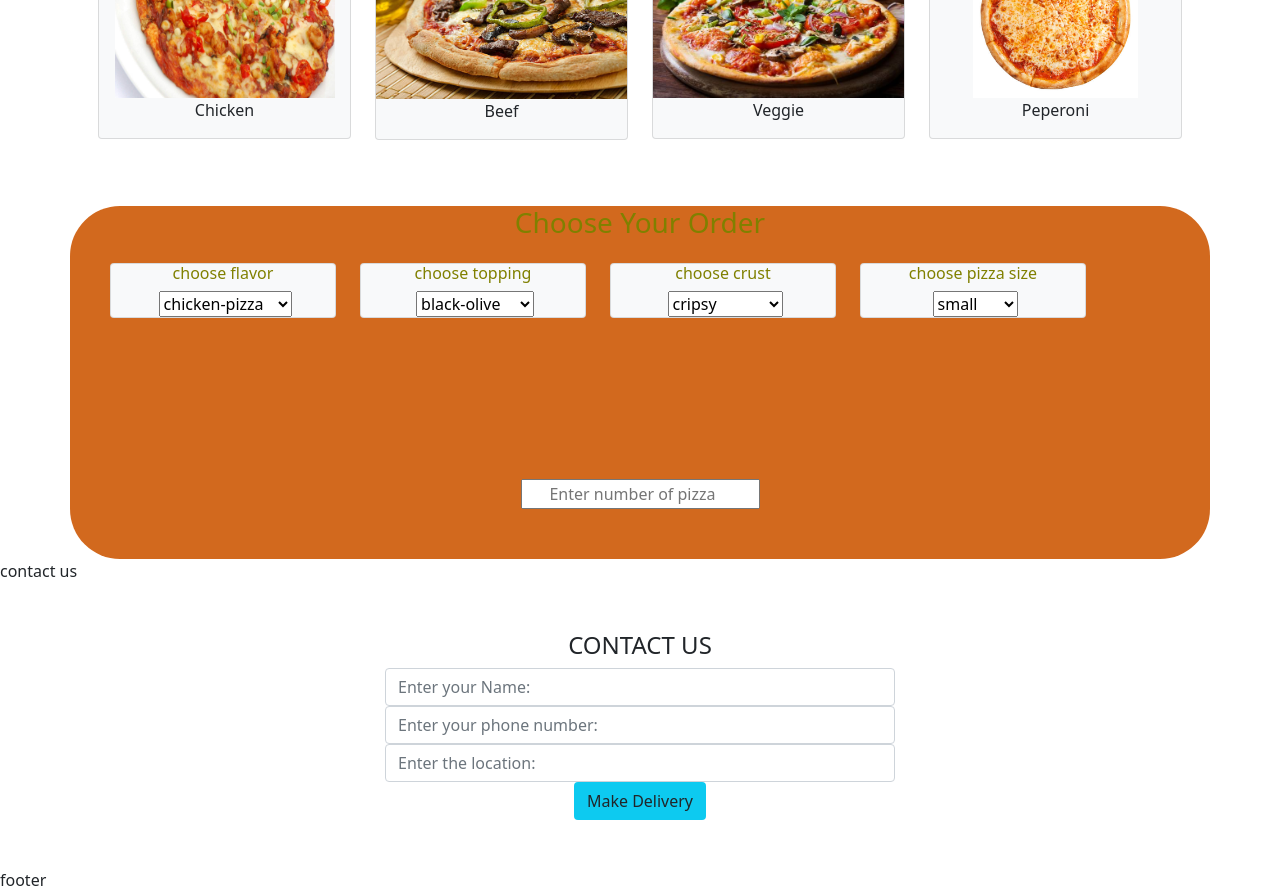
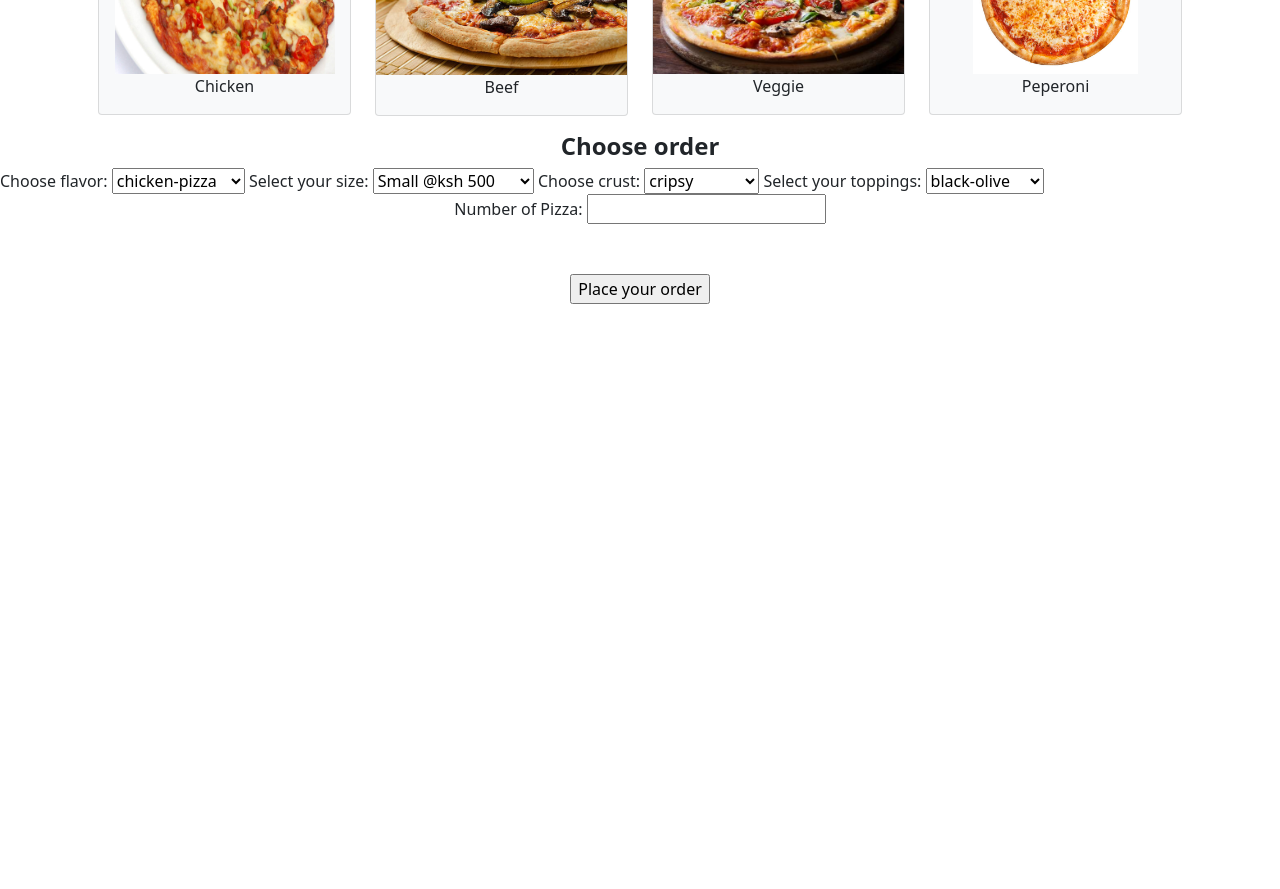
Before and after one commit to Bernard2030/pizza_choice, a plain HTML site: page index.html in a window 1280 px wide. Shown: the part 650-1539 px from the top of the page. After the commit the page ends 954 px from the top, so only its background shows below. Drawn offline with nearby package versions, Linux system fonts and the light colour scheme.

Commit message:
modify index.html

```diff
--- a/index.html
+++ b/index.html
@@ -36,8 +36,8 @@
           <div class="collapse navbar-collapse" id="main_nav">
             <ul class="navbar-nav ms-auto">
                 <li class="nav-item"><a class="nav-link" href="#"> <strong>Home</strong> </a></li>
-                <li class="nav-item"><a class="nav-link" href="#"> <strong>Menu </strong> </a></li>
-            <li class="nav-item"><a class="nav-link" href="#"><strong> Contact</strong> </a></li>
+                <li class="nav-item"><a class="nav-link" href="#"> <strong>Pizza </strong> </a></li>
+            <li class="nav-item"><a class="nav-link" href="#"><strong>Menu</strong> </a></li>
             </ul>
           </div> <!-- navbar-collapse.// -->
          </div> <!-- container-fluid.// -->
@@ -51,46 +51,46 @@
         </div>
 
     </section>
-     PIZZAS AVAILABLE
-    <section id="menu">
+     <!-- PIZZAS AVAILABLE  -->
+    <section id="pizza">
         <div class="container">
             <h3 class="text-center">Pizzas Available</h3>
             <div class="row g-4 p-3">
-                <div class="  col-md-6 col-lg-3">
+                <div class="port1  col-md-6 col-lg-3">
                     <div class="card bg-light">
                         <div class="cbdy text-center">
                             <img src="./img/chickenpizza.jpeg" class=" chicken img-fluid" alt="">
-                            <div class="portf1">
+                            <div class="add1">
                                 <p>Chicken</p>
                             </div>
                         </div>
                     </div>
                 </div>
-                 <div class=" beef col-md-6 col-lg-3">
+                 <div class="port2  col-md-6 col-lg-3">
                     <div class="card bg-light">
                         <div class="cbdy text-center">
                             <img src="./img/beefpizza.jpg" class="img-fluid" alt="">
-                            <div class="portf2">
+                            <div class="add2">
                                 <p>Beef</p>
                             </div>
                         </div>
                     </div>
                 </div>
-                 <div class=" veggie col-md-6 col-lg-3">
+                 <div class="port3 col-md-6 col-lg-3">
                     <div class="card bg-light">
                         <div class="cbdy text-center">
                             <img src="./img/veggiepizza.jpg" class="img-fluid" alt="">
-                            <div class="portf3">
+                            <div class="add3">
                                 <p>Veggie</p>
                             </div>
                         </div>
                     </div>
                 </div>
-                 <div class="  col-md-6 col-lg-3">
+                 <div class="port4  col-md-6 col-lg-3">
                     <div class="card bg-light">
                         <div class="cbdy text-center">
                             <img src="./img/peperonipizza.jpg" class=" peperoni img-fluid" alt="">
-                            <div class="portf4">
+                            <div class="add4">
                                 <p>Peperoni</p>
                             </div>
                         </div>
@@ -99,122 +99,62 @@
             </div>
         </div>
     </section>
-
-     <section class="pizzaSection " id="menu1" >
-        <div class=" order container text-center">
-            <h3 class="text-center">Choose Your Order</h3>
-        <div class="container">
-            <div class="row g-4 p-3">
-                <div class=" choosePizza col-md-6 col-lg-3">
-                    <div class="card bg-light">
-                        <div class="cbdy text-center">
-                            <h6>choose flavor</h6>
-                            <form action="" id="newForm">
-                                <label for="Choose pizza"></label>
-                                <select name="" id="choose">
-                                    <option label="chicken-pizza" value="1250" name="chickenPizza">chicken pizza</option>
-                                    <option label="meat-pizza" value="1200" name="MeatPizza">Meat pizza</option>
-                                    <option label="veggie-pizza" value="1100" name="VeggiePizza">Veggie pizza</option>
-                                    <option label="peperoni-pizza" value="1000" name="peperoniPizza">peperoni pizza</option>
-                                </select>
+    <!-- choose order -->
+    <section id="menu">
+        <h4 class="text-center"><strong>Choose order</strong></h4>
+       <div class="all">
+        <form class="start" id="begin">
+            <fieldset>
+              <label>Choose flavor:</label>
+              <select id="flavor" class="flavours" required>
+                <option label="chicken-pizza" value="1250" name="chickenPizza">chicken pizza @ 1250</option>
+                                <option label="meat-pizza" value="1200" name="MeatPizza">Meat pizza @ 1200</option>
+                                <option label="veggie-pizza" value="1100" name="VeggiePizza">Veggie pizza @ 1100</option>
+                                <option label="peperoni-pizza" value="1000" name="peperoniPizza">peperoni pizza @ 1000</option>
+              </select>
+              <label>Select your size:</label>
+              <select id="size" class="sizes" required>
+                <option value="500" lable="small">Small @ksh 500</option>
+                <option value="800" lable="medium">Medium @ksh 800</option>
+                <option value="1200" lable="large">Large @ksh 1200</option>
+              </select>
+              <label>Choose  crust:</label>
+              <select id="crust" class="crusts" required>
+                <option label="cripsy" value="380" name="crust1">Cripsy @ 380</option>
+                <option label="stuffed" value="300" name="crust2">Stuffed @ 300</option>
+                <option label="gluten-free" value="250" name="crust3">Gluten-free @ 250</option>
+                <option label="pizza-bagels" value="200" name="crust4">Pizza Bagels @ 200</option>
+              </select>
+              <label>Select your toppings:</label>
+              <select id="topping" class="toppings" required>
+                <option label="black-olive" value="200" name="topping1">Black Olive @ 200</option>
+                                <option label="extra-cheese" value="180" name="topping2">Extra Cheese @ 180</option>
+                                <option label="sausage" value="100" name="topping3">Sausage @ 100</option>
+                                <option label="mushrooms" value="150" name="topping4">Mushrooms @ 150</option>
+              </select>
+              <div class="number text-center">
+                <label for="job">Number of Pizza:</label>
+                <input type="text" name="" id="quantity">
+              </div>
+            </fieldset>
+            <div class="your-order text-center">
+                <input type="submit" value="Place your order">
+            </div>
+          </form>
+       </div>
+    </section>
 
 
-                            </form>
-                            <div class="portf1">
-                            </div>
-                        </div>
-                    </div>
-                </div>
-                 <div class=" chooseTopping col-md-6 col-lg-3">
-                    <div class="card bg-light">
-                        <div class="cbdy text-center">
-                            <h6>choose topping</h6>
-                            <form action="" id="form1">
-                                <label for="Choose topping"></label>
-                                <select name="" id="topping">
-                                    <option label="black-olive" value="200" name="topping1">Black Olive</option>
-                                    <option label="extra-cheese" value="180" name="topping2">Extra Cheese</option>
-                                    <option label="sausage" value="100" name="topping3">Sausage</option>
-                                    <option label="mushrooms" value="150" name="topping4">Mushrooms</option>
-                                </select>
-                            </form>
-                            <div class="portf2">
-                            </div>
-                        </div>
-                    </div>
-                </div>
-                 <div class=" chooseCrust col-md-6 col-lg-3">
-                    <div class="card bg-light">
-                        <div class="cbdy text-center">
-                            <h6>choose crust</h6>
-                            <form action="" id="form2">
-                                <label for="Choose crust"></label>
-                                <select name="" id="crust">
-                                    <option label="cripsy" value="380" name="crust1">Cripsy</option>
-                                    <option label="stuffed" value="300" name="crust2">Stuffed</option>
-                                    <option label="gluten-free" value="250" name="crust3">Gluten-free</option>
-                                    <option label="pizza-bagels" value="200" name="crust4">Pizza Bagels</option>
-                                </select>
-                            </form>
-                            <div class="portf3">
-                            </div>
-                        </div>
-                    </div>
-                </div>
-                 <div class="chooseSize col-md-6 col-lg-3">
-                    <div class="card bg-light">
-                        <div class="cbdy text-center">
-                            <h6>choose pizza size</h6>
-            <form action="" id="form3">
-                <label for="Choose size"></label>
-                <select name="" id="size">
-                    <option label="small" value="" name="small">Small-Size</option>
-                    <option label="medium" value="" name="medium">Medium-Size</option>
-                    <option label="large" value="" name="large">Large-Size</option>
 
+     <!-- footer  -->
 
-            </select>
-            </form>
-                            <div class="portf4">
-                            </div>
-                        </div>
-                    </div>
-                </div>
-            </div>
-        </div>
-         <input type="number" class="text-center" name="quantity" value="" id="quantity" placeholder="Enter number of pizza">
-        </div>
+    <!-- <div class=" footer card-footer bg-info" id="contacts"> -->
 
-    </section>
-
- contact us
-     <section id="contact">
-        <div class="container text-center text-uppercase p-5">
-            <h4>Contact Us</h4>
-            <div class="cdata-overlay">
-                <div class="customerdata row">
-                    <div class="col-sm-3"></div>
-                    <form action="" class="form-group col-sm-6 data">
-                        <input type="text" class="form-control cdata" placeholder="Enter your Name:">
-                        <input type="text" class="form-control cdata" placeholder="Enter your phone number: ">
-                        <input type="text" class="form-control cdata" placeholder="Enter the location: ">
-                        <button class="btn bg-info text-center d-block mx-auto go" id="dday">Make Delivery</button>
-                        </form>
-          <div class="col-sm-3"></div>
-      </div>
-  </div>
-    </div>
-
-    </section>
-     footer
-
-    <div class=" footer card-footer bg-info" id="contacts">
-
-        <a href="https://www.facebook.com" target="_blank"><i class="fa fa-facebook"></i></a>
+        <!-- <a href="https://www.facebook.com" target="_blank"><i class="fa fa-facebook"></i></a>
         <a href="https://twitter.com" target="_blank"><i class="fa fa-twitter"></i></a>
         <a href="https://www.instagram.com" target="_blank"><i class="fa fa-instagram"></i></a>
         <a href="https://www.linkeIn.com" target="_blank"><i class="fa fa-linkedin"></i></a>
-      </div>
+      </div>  -->
 
 </body>
 </html>
```
